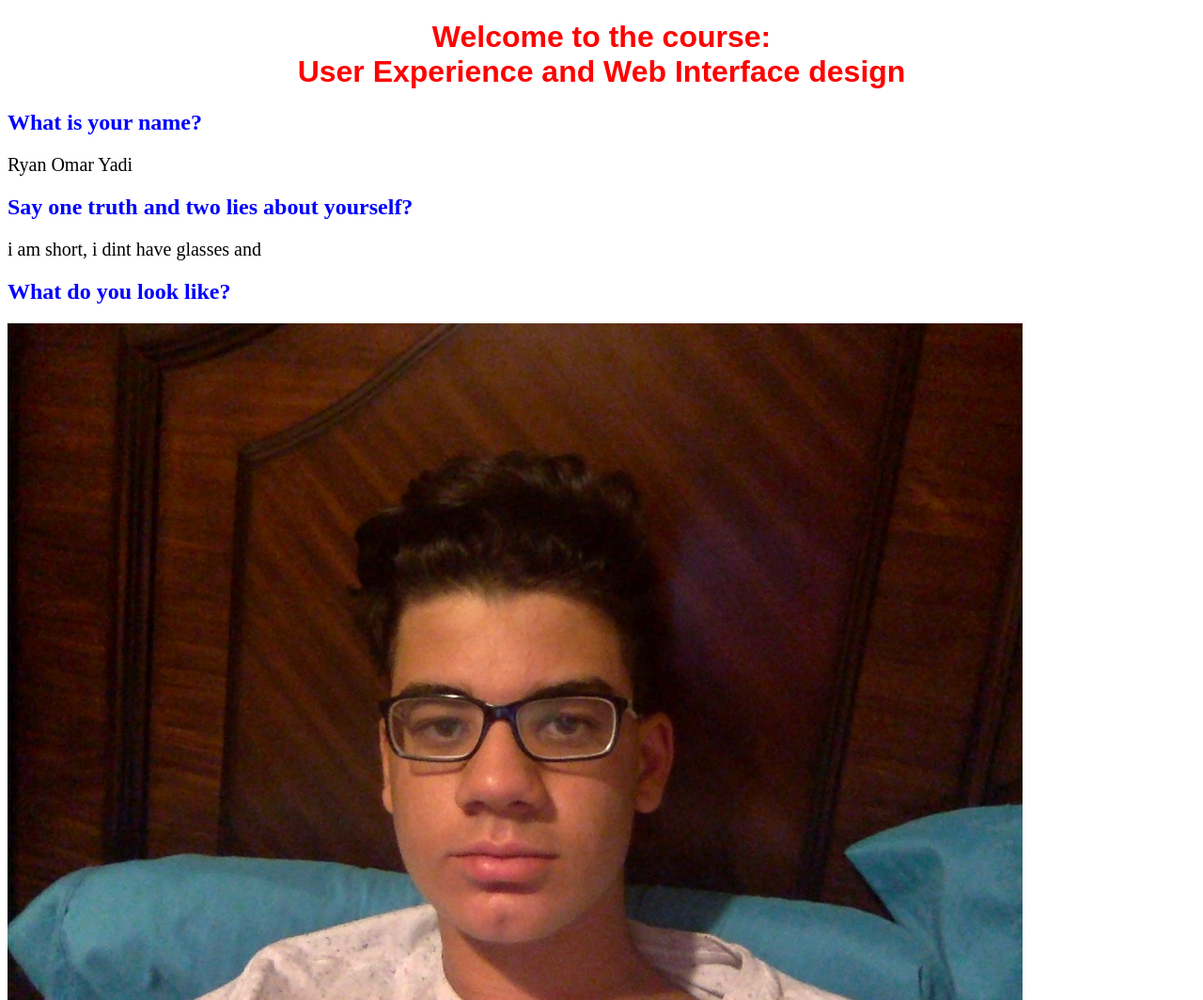
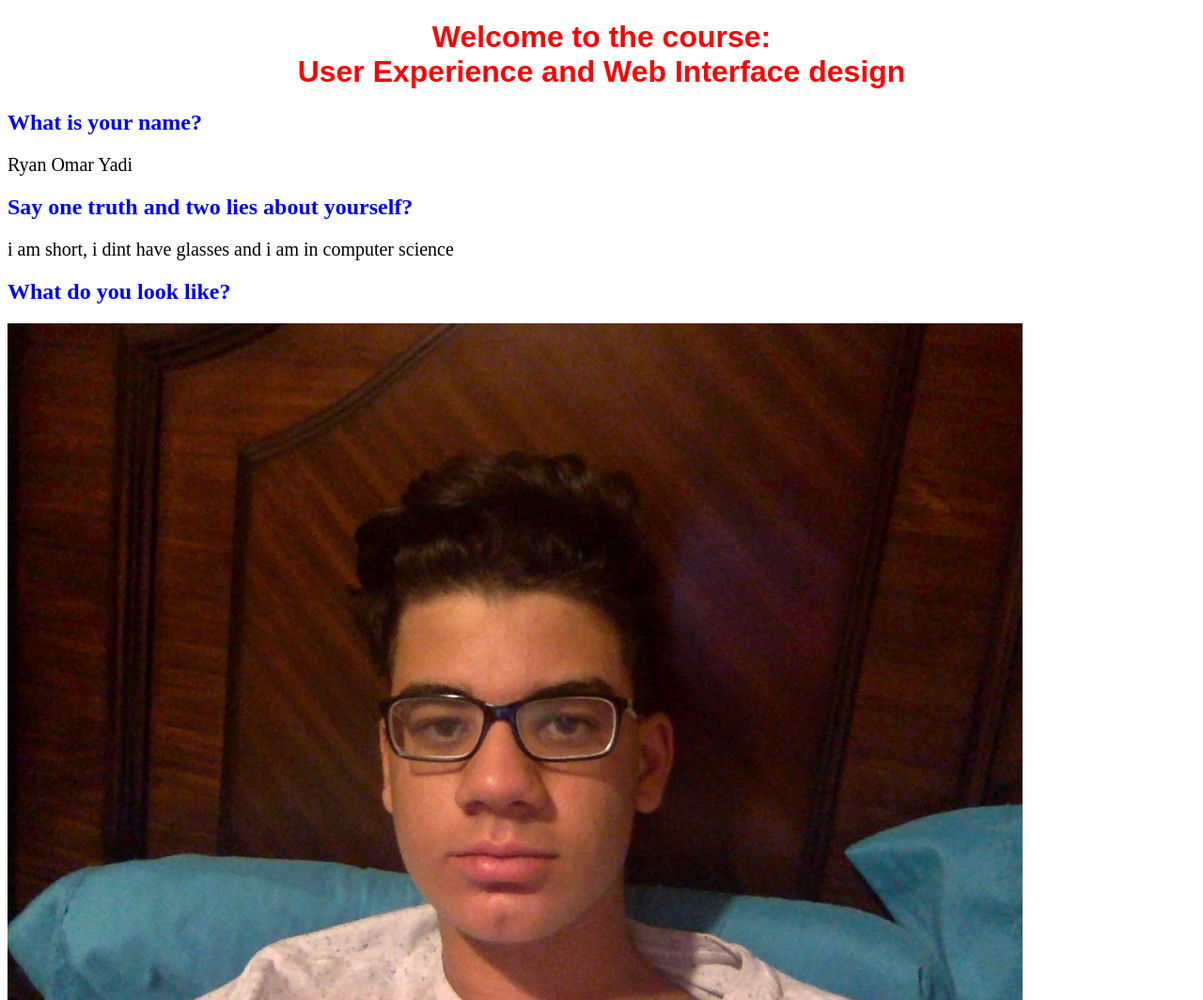
Before and after one commit to 420n13la/page-about-yourself-ryry02, a plain HTML site: page index.html in a window 1280 px wide. Shown: the whole page at 94% size. Drawn offline with Linux system fonts and the light colour scheme.

Commit message:
Add files via upload

```diff
--- a/index.html
+++ b/index.html
@@ -14,7 +14,7 @@
 
 <h2>Say one truth and two lies about yourself?</h2>
 
-<p>i am short, i dint have glasses and</p>
+<p>i am short, i dint have glasses and i am in computer science</p>
 
 <h2>What do you look like?</h2>
 
```
